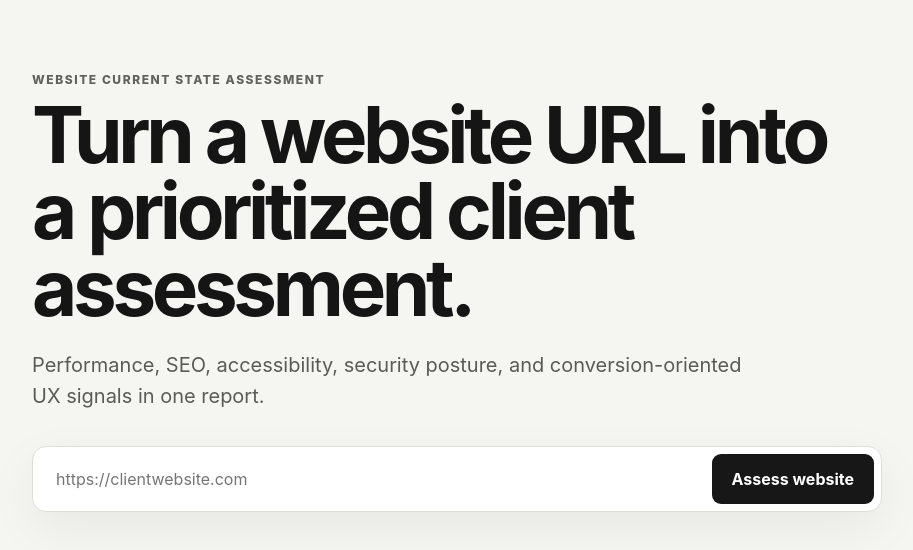
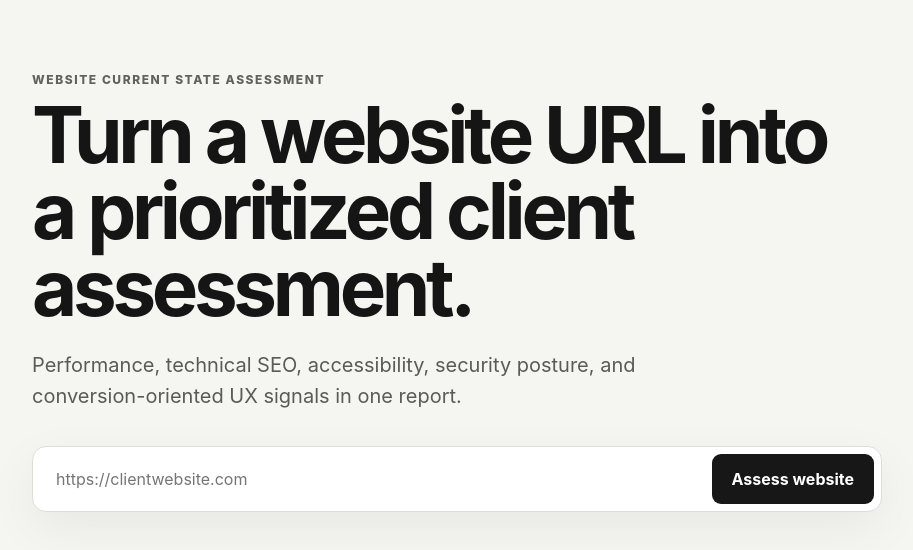
Before and after one commit to AllureWebDesigns/website-current-state-assessment, a Next.js app: page / in a window 1280 px wide. Shown: the top 550 px of the page, without its empty margins (28-941 px from the left). Built offline with nearby package versions, Linux system fonts and the light colour scheme.

Commit message:
fix: clarify technical SEO scoring

```diff
--- a/app/page.tsx
+++ b/app/page.tsx
@@ -9,6 +9,21 @@ const severityLabel: Record<Severity, string> = {
   medium: "Medium",
   low: "Low",
   info: "Info"
+};
+
+type AssessmentCategory = AssessmentResult["categoryScores"][number]["category"];
+
+const categoryLabel: Record<AssessmentCategory, string> = {
+  performance: "Performance",
+  seo: "Technical SEO",
+  accessibility: "Accessibility",
+  security: "Security",
+  "best-practices": "Best Practices",
+  ux: "UX"
+};
+
+const categoryNote: Partial<Record<AssessmentCategory, string>> = {
+  seo: "Automated technical SEO fundamentals for the assessed page. This does not measure rankings, keyword strategy, authority, or overall organic search performance."
 };
 
 export default function HomePage() {
@@ -44,7 +59,7 @@ export default function HomePage() {
       <section className="hero">
         <p className="eyebrow">Website Current State Assessment</p>
         <h1>Turn a website URL into a prioritized client assessment.</h1>
-        <p className="lede">Performance, SEO, accessibility, security posture, and conversion-oriented UX signals in one report.</p>
+        <p className="lede">Performance, technical SEO, accessibility, security posture, and conversion-oriented UX signals in one report.</p>
 
         <form onSubmit={submit} className="auditForm">
           <input
@@ -75,8 +90,9 @@ export default function HomePage() {
           <div className="scoreGrid">
             {result.categoryScores.map((item) => (
               <article className="scoreCard" key={item.category}>
-                <p>{item.category.replace("-", " ")}</p>
+                <p>{categoryLabel[item.category]}</p>
                 <strong>{item.score === null ? "N/A" : `${item.score}/100`}</strong>
+                {categoryNote[item.category] && <small className="scoreNote">{categoryNote[item.category]}</small>}
               </article>
             ))}
           </div>
@@ -108,7 +124,7 @@ export default function HomePage() {
                 <section className="finding" key={finding.id}>
                   <div className="findingMeta">
                     <span className={`severity severity-${finding.severity}`}>{severityLabel[finding.severity]}</span>
-                    <span>{finding.category}</span>
+                    <span>{categoryLabel[finding.category]}</span>
                   </div>
                   <h3>{finding.title}</h3>
                   <p>{finding.summary}</p>
```
